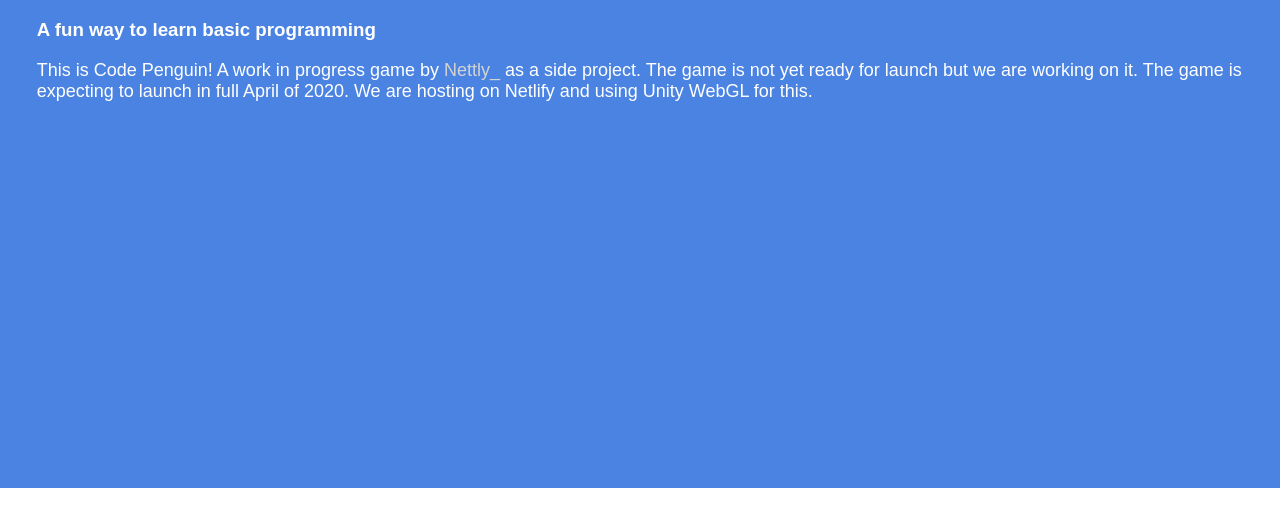
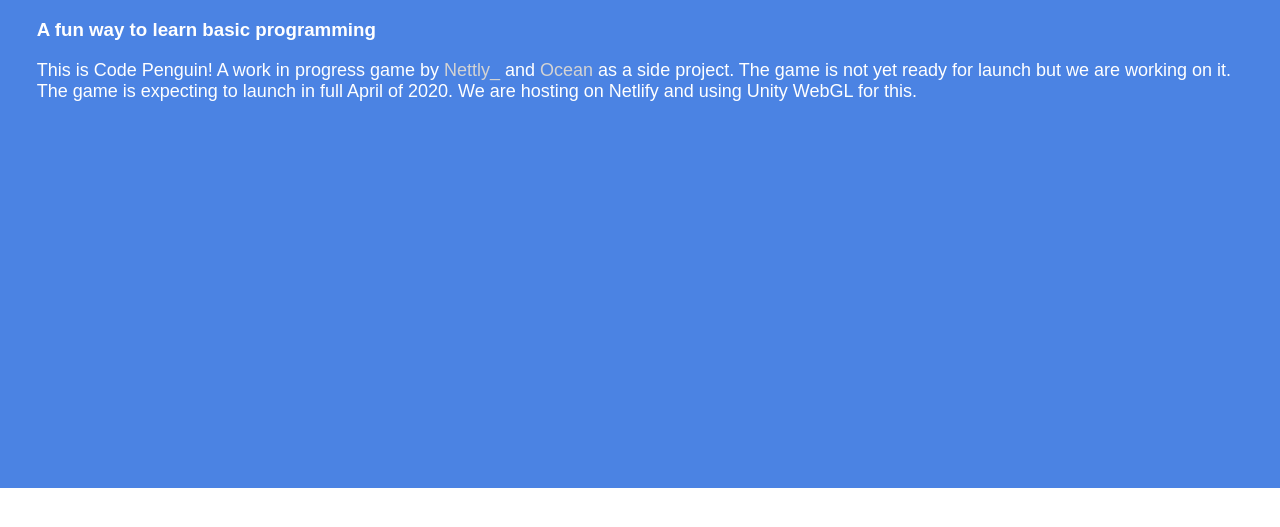
Before and after one commit to KaiLyons/CodePenguin, a plain HTML site: page index.html in a window 1280 px wide. Shown: the part 167-694 px from the top of the page. Drawn offline with Linux system fonts and the light colour scheme.

Commit message:
Update the homepage

```diff
--- a/index.html
+++ b/index.html
@@ -42,7 +42,7 @@
                     <h3>A fun way to learn basic programming</h3>
 
                     <div id="welcome">
-                        <p>This is Code Penguin! A work in progress game by <a href="https://nettly.me" target="_blank">Nettly_</a> as a side project. The game is not yet ready for launch but we are working on it. The game is expecting to launch in full April of 2020. We are hosting on Netlify and using Unity WebGL for this.</p>
+                        <p>This is Code Penguin! A work in progress game by <a href="https://nettly.me" target="_blank">Nettly_</a> and <a href="bruhchan.xyz" target="_blank">Ocean</a> as a side project. The game is not yet ready for launch but we are working on it. The game is expecting to launch in full April of 2020. We are hosting on Netlify and using Unity WebGL for this.</p>
                     </div>
                 </div>
             </div>
```
